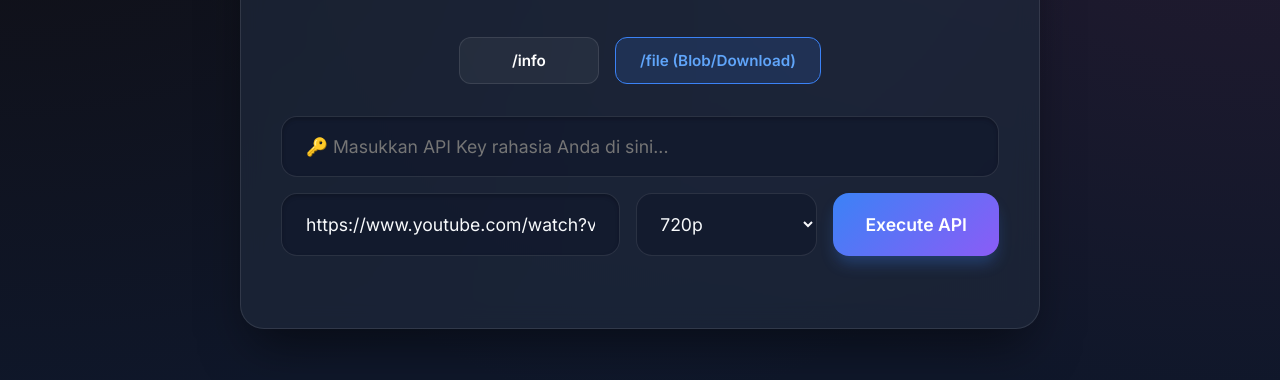
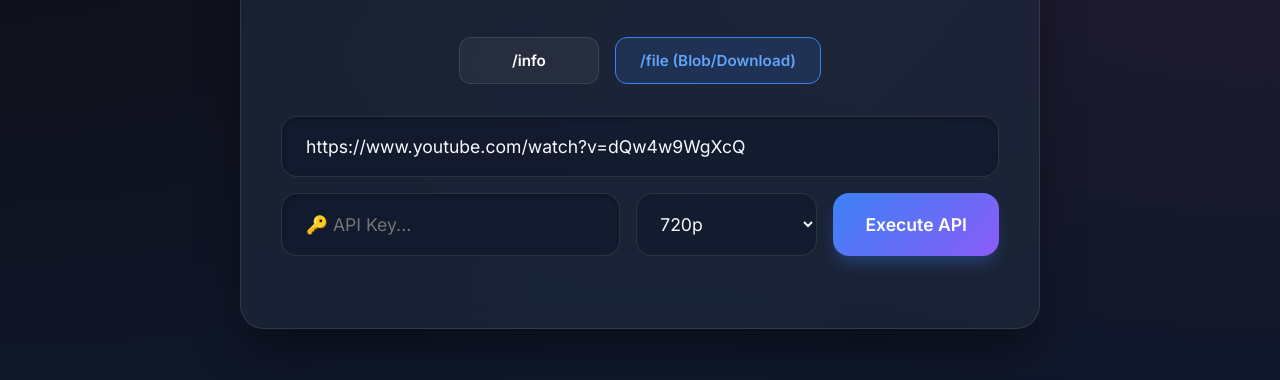
Before and after one commit to hafisnovianas/YTDOWNLOADER, a plain HTML site: page test-ui.html in a window 1280 px wide. Shown: the part 154-534 px from the top of the page. Drawn offline with Linux system fonts and the light colour scheme.

Commit message:
style: swap URL and API Key input positions

```diff
--- a/test-ui.html
+++ b/test-ui.html
@@ -332,12 +332,12 @@
         </div>
 
         <div class="input-group" style="margin-bottom: 1rem;">
-            <input type="password" id="apiKeyInput" placeholder="🔑 Masukkan API Key rahasia Anda di sini..." value="">
+            <input type="text" id="urlInput" placeholder="Paste YouTube link here... (e.g. https://youtu.be/...)"
+                value="https://www.youtube.com/watch?v=dQw4w9WgXcQ">
         </div>
 
         <div class="input-group">
-            <input type="text" id="urlInput" placeholder="Paste YouTube link here... (e.g. https://youtu.be/...)"
-                value="https://www.youtube.com/watch?v=dQw4w9WgXcQ">
+            <input type="password" id="apiKeyInput" placeholder="🔑 API Key..." value="">
             <select id="qualitySelect"
                 style="padding: 1.2rem; background: rgba(15, 23, 42, 0.6); border: 1px solid rgba(255, 255, 255, 0.1); border-radius: 16px; color: var(--text); font-size: 1.1rem; outline: none; cursor: pointer;">
                 <option value="best">Highest (Auto)</option>
```
